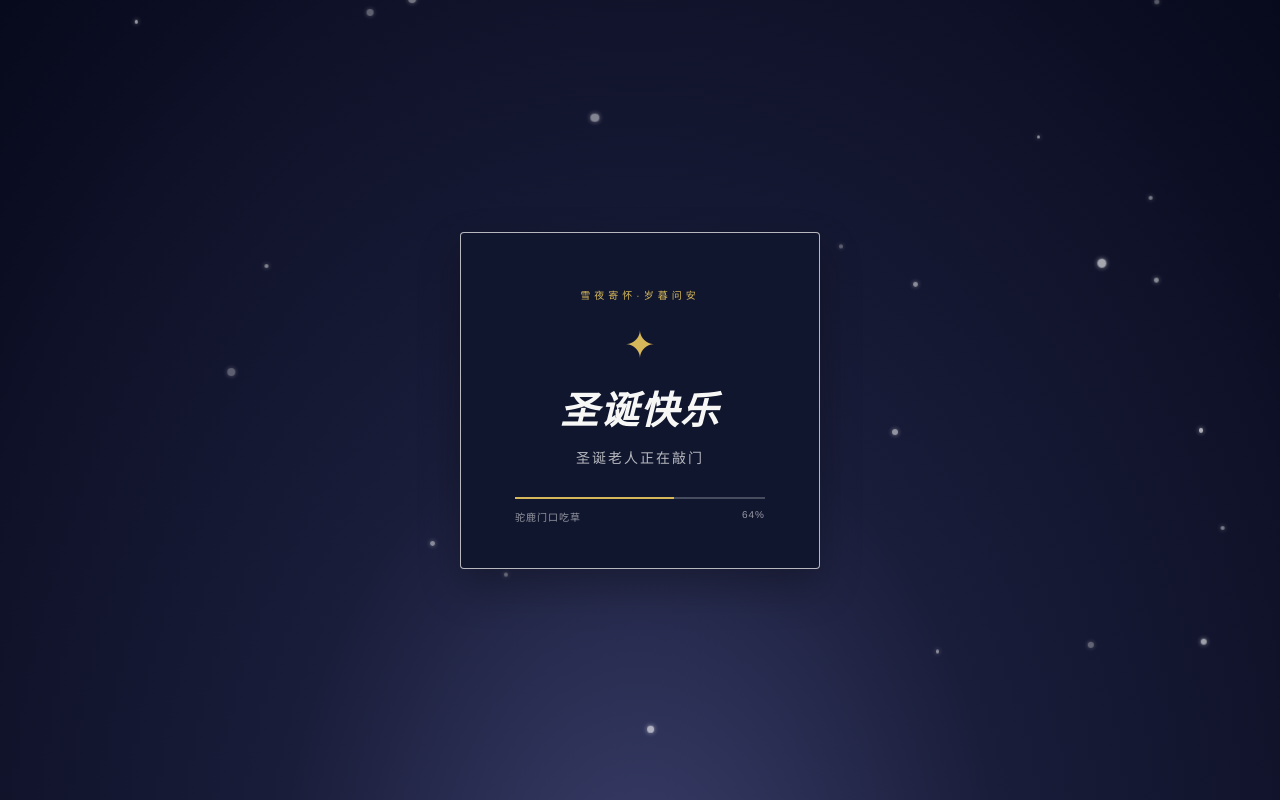
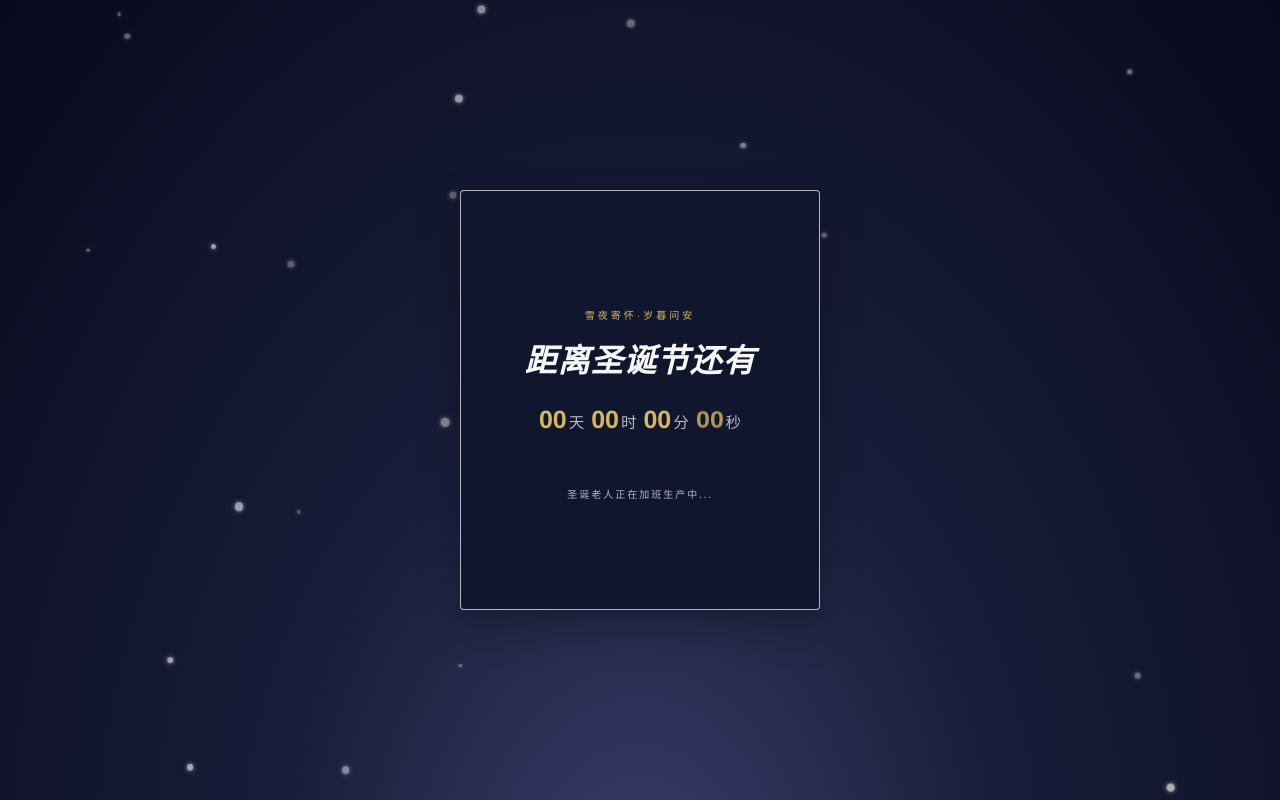
Before and after one commit to BluebowKnight/GiftCard, a plain HTML site: page versions/v4/index.html in a window 1280 px wide. Drawn offline with Linux system fonts and the light colour scheme.

Commit message:
修改了显示Bug

```diff
--- a/versions/v4/index.html
+++ b/versions/v4/index.html
@@ -66,11 +66,12 @@
 
     .loading-card {
       width: min(88vw, 360px);
+      height: clamp(300px, 72vh, 420px);
       min-height: 300px;
       position: relative;
       z-index: 1;
       background: #11162f;
-      padding: 54px 30px 44px;
+      padding: 48px 24px 40px;
       border: 1px solid rgba(247, 247, 245, 0.72);
       border-radius: 4px;
       display: flex;
@@ -80,7 +81,6 @@
       text-align: center;
       box-shadow: 0 18px 40px rgba(0, 0, 0, 0.28);
       transition: transform 0.45s ease, opacity 0.8s ease;
-    }
     }
     .loading-screen.is-complete .loading-card {
       transform: translateY(-6px) scale(0.985);
@@ -125,7 +125,7 @@
     }
 
     .progress-wrap {
-      width: min(100%, 250px);
+      width: min(100%, 220px);
     }
     .progress-track {
       position: relative;
@@ -147,6 +147,118 @@
       font-size: 10px;
       letter-spacing: 1px;
       color: rgba(247, 247, 245, 0.58);
+    }
+
+    .loading-screen.waiting {
+      opacity: 0;
+      visibility: hidden;
+      pointer-events: none;
+    }
+
+    /* ---- 倒计时页面 ---- */
+    .countdown-screen {
+      position: fixed;
+      inset: 0;
+      z-index: 12;
+      display: flex;
+      align-items: center;
+      justify-content: center;
+      padding: 24px;
+      background: radial-gradient(ellipse at 50% 115%, #3a3f6b 0%, #1a1d3a 40%, #070a1c 100%);
+      color: #f7f7f5;
+      opacity: 1;
+      transition: opacity 0.8s ease, visibility 0.8s ease;
+    }
+    .countdown-screen.is-hidden {
+      opacity: 0;
+      visibility: hidden;
+      pointer-events: none;
+    }
+    .countdown-snow {
+      position: absolute;
+      inset: 0;
+      pointer-events: none;
+    }
+    .countdown-card {
+      position: relative;
+      z-index: 1;
+      width: min(88vw, 360px);
+      height: clamp(300px, 72vh, 420px);
+      min-height: 300px;
+      padding: 48px 24px 40px;
+      border: 1px solid rgba(247, 247, 245, 0.72);
+      border-radius: 4px;
+      display: flex;
+      flex-direction: column;
+      align-items: center;
+      justify-content: center;
+      text-align: center;
+      background: #11162f;
+      box-shadow: 0 18px 40px rgba(0, 0, 0, 0.28);
+    }
+    .countdown-kicker {
+      font-family: "Helvetica Neue", Arial, sans-serif;
+      font-size: 10px;
+      letter-spacing: 3px;
+      color: #d6b85a;
+      margin-bottom: 18px;
+    }
+    .countdown-title {
+      font-size: clamp(23px, 7vw, 32px);
+      line-height: 1.25;
+      font-style: italic;
+      letter-spacing: 1px;
+      margin-bottom: 16px;
+    }
+    .countdown-number {
+      min-height: 64px;
+      margin-top: 8px;
+      align-items: baseline;
+      justify-content: center;
+      gap: 3px;
+      color: #d6b85a;
+      font-size: clamp(16px, 4.8vw, 25px);
+      font-weight: 700;
+      line-height: 1.25;
+      white-space: nowrap;
+      font-family: "Helvetica Neue", Arial, "PingFang SC", "Microsoft YaHei", sans-serif;
+    }
+    .time-unit {
+      display: inline-flex;
+      align-items: baseline;
+    }
+    .time-value {
+      display: inline-block;
+      min-width: 2ch;
+      text-align: right;
+    }
+    .time-label {
+      margin-left: 2px;
+      font-size: 0.62em;
+      font-weight: 400;
+      color: rgba(247, 247, 245, 0.72);
+    }
+    .time-value.flip {
+      animation: timeFlip 0.78s ease-out;
+    }
+    @keyframes timeFlip {
+      0% { opacity: 0.72; transform: rotateX(35deg); }
+      55% { opacity: 1; transform: rotateX(-5deg); }
+      100% { opacity: 1; transform: rotateX(0); }
+    }
+    .countdown-number.tick {
+      animation: countdownTick 0.75s ease;
+    }
+    @keyframes countdownTick {
+      0% { opacity: 0.25; transform: scale(0.84); }
+      55% { opacity: 1; transform: scale(1.04); }
+      100% { opacity: 1; transform: scale(1); }
+    }
+    .countdown-message {
+      margin-top: 18px;
+      font-size: 10px;
+      letter-spacing: 2px;
+      color: rgba(247, 247, 245, 0.72);
     }
 
     /* ---- 背景：翻开前是黎明前的夜空，翻开后变成温暖明媚的暖光 ---- */
@@ -615,8 +727,24 @@
 </head>
 <body>
 
-  <!-- 首屏加载页 -->
-  <section class="loading-screen" id="loadingScreen" aria-label="正在加载">
+  <!-- 三秒倒计时 -->
+  <section class="countdown-screen" id="countdownScreen" aria-label="倒计时">
+    <div class="countdown-snow" id="countdownSnow" aria-hidden="true"></div>
+    <div class="countdown-card">
+      <p class="countdown-kicker">雪夜寄怀·岁暮问安</p>
+      <h1 class="countdown-title">距离圣诞节还有</h1>
+      <div class="countdown-number" id="countdownNumber" aria-live="polite">
+        <span class="time-unit"><span class="time-value" data-unit="days">00</span><span class="time-label">天</span></span>
+        <span class="time-unit"><span class="time-value" data-unit="hours">00</span><span class="time-label">时</span></span>
+        <span class="time-unit"><span class="time-value" data-unit="minutes">00</span><span class="time-label">分</span></span>
+        <span class="time-unit"><span class="time-value" data-unit="seconds">05</span><span class="time-label">秒</span></span>
+      </div>
+      <p class="countdown-message">圣诞老人正在加班生产中...</p>
+    </div>
+  </section>
+
+  <!-- 加载页面 -->
+  <section class="loading-screen waiting" id="loadingScreen" aria-label="正在加载">
     <div class="loading-snow" id="loadingSnow" aria-hidden="true"></div>
     <div class="loading-card">
       <p class="loading-kicker">雪夜寄怀·岁暮问安</p>
@@ -750,11 +878,51 @@
       var loadingMessage = document.getElementById('loadingMessage');
       var loadingStatus = document.getElementById('loadingStatus');
       var loadingSnow = document.getElementById('loadingSnow');
+      var countdownSnow = document.getElementById('countdownSnow');
       var reducedMotion = window.matchMedia && window.matchMedia('(prefers-reduced-motion: reduce)').matches;
       var loadingProgress = 0;
       var loadingMilestones = [12, 27, 41, 58, 72, 88, 96, 100];
       var loadingIndex = 0;
       var loadingPause = 0;
+      var countdownScreen = document.getElementById('countdownScreen');
+      var countdownNumber = document.getElementById('countdownNumber');
+
+      function updateCountdownDisplay(totalSeconds) {
+        var values = {
+          days: String(Math.floor(totalSeconds / 86400)).padStart(2, '0'),
+          hours: String(Math.floor((totalSeconds % 86400) / 3600)).padStart(2, '0'),
+          minutes: String(Math.floor((totalSeconds % 3600) / 60)).padStart(2, '0'),
+          seconds: String(totalSeconds % 60).padStart(2, '0')
+        };
+
+        Object.keys(values).forEach(function (unit) {
+          var valueEl = countdownNumber.querySelector('[data-unit="' + unit + '"]');
+          if (valueEl.textContent === values[unit]) return;
+          valueEl.classList.remove('flip');
+          void valueEl.offsetWidth;
+          valueEl.textContent = values[unit];
+          valueEl.classList.add('flip');
+        });
+      }
+
+      function startCountdown() {
+        var remaining = 5;
+        updateCountdownDisplay(remaining);
+
+        var timer = setInterval(function () {
+          remaining -= 1;
+          updateCountdownDisplay(remaining);
+
+          if (remaining <= 0) {
+            clearInterval(timer);
+            setTimeout(function () {
+              countdownScreen.classList.add('is-hidden');
+              loadingScreen.classList.remove('waiting');
+              setTimeout(updateLoading, 420);
+            }, 550);
+          }
+        }, 1000);
+      }
 
       function changeLoadingText(element, text) {
         if (element.textContent === text) return;
@@ -767,6 +935,7 @@
         }, 180);
       }
 
+      [loadingSnow, countdownSnow].forEach(function (snowContainer) {
         for (var snowIndex = 0; snowIndex < 28; snowIndex++) {
           var snow = document.createElement('span');
           var snowSize = 3 + Math.random() * 6;
@@ -777,8 +946,9 @@
           snow.style.opacity = (0.35 + Math.random() * 0.5).toFixed(2);
           snow.style.animationDuration = (12 + Math.random() * 12) + 's';
           snow.style.animationDelay = (-Math.random() * 20) + 's';
-        loadingSnow.appendChild(snow);
+          snowContainer.appendChild(snow);
         }
+      });
 
       function finishLoading() {
         document.body.classList.add('loaded');
@@ -812,15 +982,15 @@
 
         if (loadingProgress >= 50 && loadingProgress <= 80) {
           changeLoadingText(loadingMessage, '圣诞老人正在敲门');
-          changeLoadingText(loadingStatus, '驼鹿门口吃草');
+          changeLoadingText(loadingStatus, '驼鹿独自在门口吃草');
         } else if (loadingProgress > 80 && loadingProgress < 100) {
           changeLoadingText(loadingMessage, '圣诞老人正在翻烟囱');
-          changeLoadingText(loadingStatus, '驼鹿在门口画圈圈');
+          changeLoadingText(loadingStatus, '驼鹿在门口等的不耐烦了');
         }
 
         if (loadingProgress >= 100) {
           changeLoadingText(loadingMessage, '礼物已抵达，请签收');
-          changeLoadingText(loadingStatus, '驼鹿跑远啦');
+          changeLoadingText(loadingStatus, '圣诞老人正在追驼鹿');
           loadingScreen.classList.add('is-complete');
           setTimeout(finishLoading, reducedMotion ? 180 : 1000);
           return;
@@ -828,7 +998,7 @@
 
         setTimeout(updateLoading, reducedMotion ? 25 : 55 + Math.random() * 75);
       }
-      updateLoading();
+      startCountdown();
 
       var card = document.getElementById('card');
       var flipBtn = document.getElementById('flipBtn');
@@ -887,6 +1057,7 @@
         dw: '戴雯',
         ly: '乐瑶',
         swt: '孙琬婷',
+        zj: '左洁',
         test: '测试'
       };
       var specialLetter = {
@@ -897,14 +1068,18 @@
         zj: '.letter-zj'
       }[lower] || '';
       var isJohnny = lower === 'johnny';
-      var isInteractiveRoute = Boolean(specialLetter) || isJohnny || lower === 'test';
+      var isSpecialRoute = Boolean(specialNames[lower]) || isJohnny;
       if (specialNames[lower]) {
         name = specialNames[lower];
       } else if (/^[a-z]+$/i.test(name)) {
         // 英文名称统一为首字母大写、其余字母小写；中文和其他名称保持原样
         name = name.charAt(0).toUpperCase() + name.slice(1).toLowerCase();
       }
-      var hasName = name !== '';
+      var hasName = name !== '' && isSpecialRoute;
+      if (!hasName) {
+        name = '';
+      }
+      var isInteractiveRoute = isSpecialRoute;
       nameEl.textContent = hasName ? name : '圣诞快乐'; // 使用 textContent 防止注入
       if (!hasName) {
         document.querySelector('.lead').textContent = '嘿，旅者';
@@ -928,8 +1103,7 @@
         document.querySelector('.letter-johnny').hidden = false;
       }
 
-      // 只有 6 个特殊路径支持按钮和滑动翻页；其他路径只显示名称
-      // 使用 visibility 隐藏而不是移除，保留按钮占位，使标题和圣诞树位置与 index 页面一致
+      // 只有 7 个特殊路径支持按钮和滑动翻页；其他路径统一按默认页面显示
       if (!isInteractiveRoute) {
         flipBtn.style.visibility = 'hidden';
         flipBtn.setAttribute('aria-hidden', 'true');
```
Also changed, not shown: index.html (+13 -7 lines), 1 other file. Lines whose indentation alone changed are shown as unchanged.
